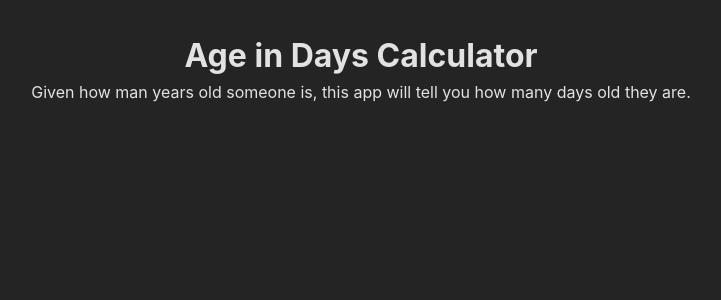
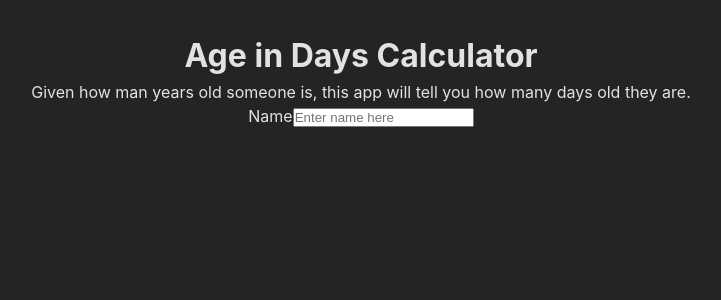
Before and after one commit to Ryanfrump/days-lived-calculator-js, a React (Vite) app: page / in a window 1280 px wide. Shown: the top 300 px of the page, without its empty margins (279-1000 px from the left). Built offline with nearby package versions, Linux system fonts and the light colour scheme.

Commit message:
add name input box

```diff
--- a/src/Calculator.tsx
+++ b/src/Calculator.tsx
@@ -1,7 +1,26 @@
-import React from "react";
+import React, { useState } from "react";
 
 const Calculator: React.FC = () => {
-  return <></>;
+  const [name, setName] = useState<string>("");
+
+  return (
+    <>
+      <form>
+        <div>
+          <label htmlFor="...">Name</label>
+          <input
+            type="text"
+            id="name-input"
+            placeholder="Enter name here"
+            value={name}
+            onChange={(event: React.ChangeEvent<HTMLInputElement>): void =>
+              setName(event.target.value)
+            }
+          />
+        </div>
+      </form>
+    </>
+  );
 };
 
 export default Calculator;
```
